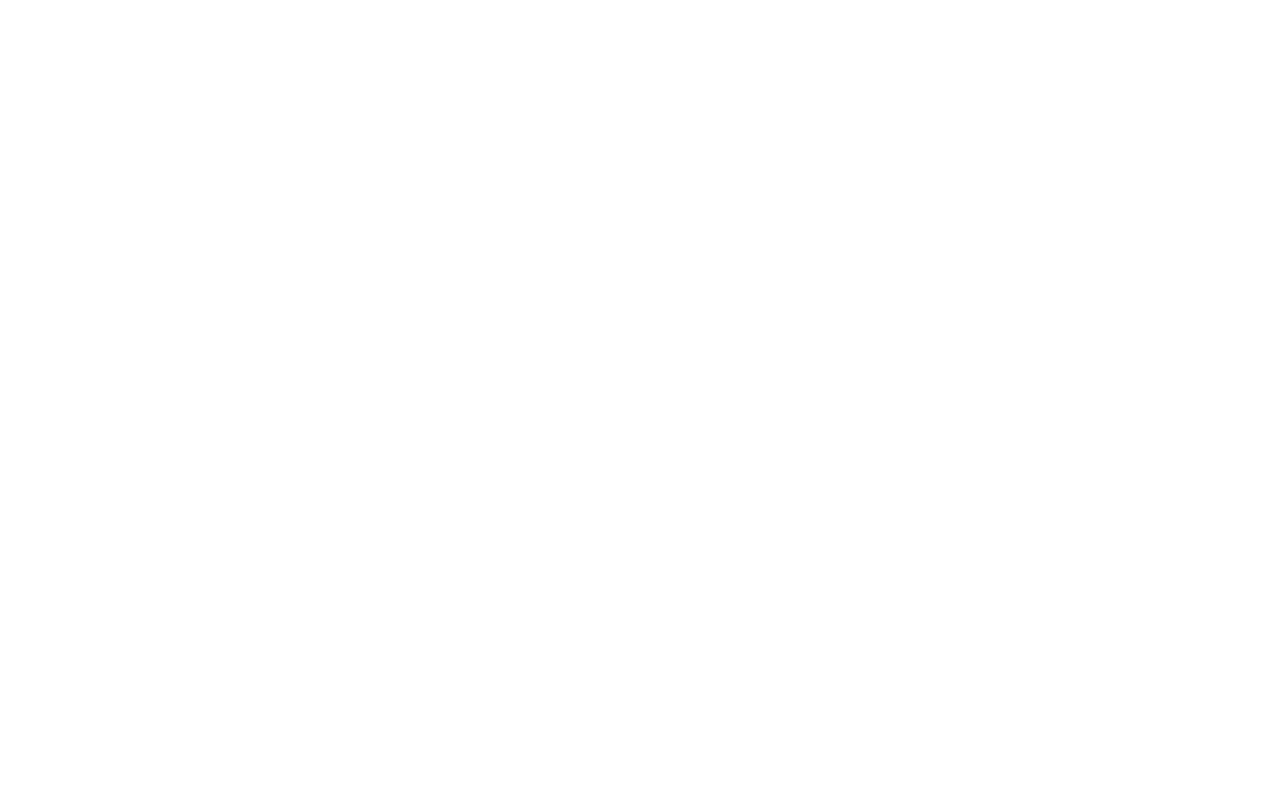
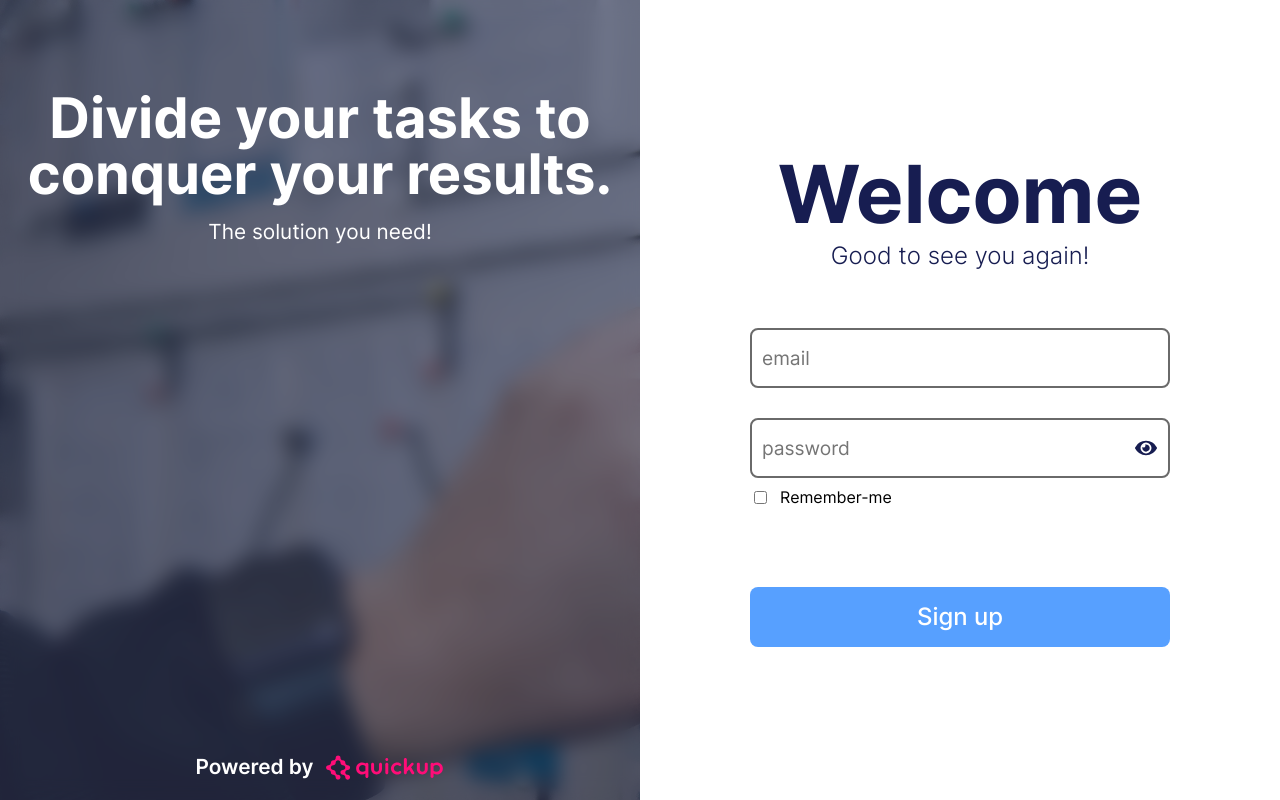
Before and after one commit to GabrielSiron/kanban-taskv1, a React (Create React App) app in the folder react/: page / in a window 1280 px wide. Before the commit this address had no page. Built offline with nearby package versions, Linux system fonts and the light colour scheme.

Commit message:
resolve end login screen #10

```diff
--- a/react/src/components/input/index.tsx
+++ b/react/src/components/input/index.tsx
@@ -1,16 +1,22 @@
 import React,{useEffect, useState} from 'react'
-import {Input, InputPasswordContainer, InputPassword, PasswordPreview} from './style';
+import {Input, InputPasswordContainer, InputPassword, PasswordPreview, IncorrectEmailWarning} from './style';
 import Eye from '../../assets/icon/eye.svg';
 import EyeSlash from '../../assets/icon/eye-slash.svg';
 const InputComponent = (props:any)=>{
     let inputType:string = props.inputType;
     const [passwordIsVisible, setPasswordIsVisible] = useState(true);
     const [passwordTypeView, setPasswordTypeView] = useState('password');
+    const [emailContent, setEmailContent] = useState('');
+    const [testValidation, setTestValidation] = useState(null);
     const ChangeSecureText=()=>{
         setPasswordIsVisible(!passwordIsVisible);
     }
+    const EmailValidation = (event: React.ChangeEvent<HTMLInputElement>)=>{
+        let emailRegex:any =  /\S+@\S+\.\S+/;
+        setEmailContent(event.target.value);
+        setTestValidation(emailRegex.test(emailContent));
+    }
     useEffect(()=>{
-
         if (passwordIsVisible == true){
             setPasswordTypeView('password');
         }
@@ -22,18 +28,25 @@ const InputComponent = (props:any)=>{
         <>
             {
                 inputType == 'password' ?
-                <>
                     <InputPasswordContainer>
                         <InputPassword placeholder={inputType} required type={passwordTypeView}/>
                         <PasswordPreview type='button' onClick={ChangeSecureText}>
                             { passwordIsVisible ? <img src={Eye} width={22} height={16} alt="view password" draggable={false}/> : <img src={EyeSlash} width={25} height={20} alt="view password" draggable={false}/> }
                         </PasswordPreview>
                     </InputPasswordContainer>
-                </>
                 :
-                <>
-                    <Input placeholder={inputType} required/>
-                </>
+                inputType == 'email' ?
+                    <>
+                        <Input placeholder={inputType} onChange={EmailValidation} validation={testValidation} required/>
+                        {
+                            testValidation == false ?
+                            <IncorrectEmailWarning>Your email should look like this: username@server.com!</IncorrectEmailWarning>
+                            :
+                            <></>
+                        }
+                    </>
+                :
+                <></>
             }
         </>
     );
--- a/react/src/components/input/style.ts
+++ b/react/src/components/input/style.ts
@@ -1,5 +1,7 @@
 import styled from "styled-components";
-
+type ProtoType = {
+    validation: any;
+};
 const CommonInput = styled.input`
     padding: 10px;
     font-size: 1.2rem;
@@ -9,13 +11,7 @@ const CommonInput = styled.input`
     outline: 0;
 `;
 
-export const Input = styled(CommonInput)`
-    width: 100%;
-    height: 60px;
-    background-color: rgba(0, 0, 0, .0);
-    border: 2px solid #6A6A6A;
-    margin-top: 30px;
-`
+
 export const InputPasswordContainer = styled.div`
     width: 100%;
     height: 60px;
@@ -47,3 +43,18 @@ export const PasswordPreview = styled.button`
     border: none;
     cursor: pointer;
 `
+export const IncorrectEmailWarning = styled.p`
+    align-self: flex-start;
+    font-family:'inter-regular';
+    color: #eb4d4b;
+    margin-top: 10px;
+`
+export const Input = styled(CommonInput).attrs((props:ProtoType)=>({
+    border: props.validation,
+}))<ProtoType>`
+    width: 100%;
+    height: 60px;
+    background-color: rgba(0, 0, 0, .0);
+    border: 2px solid ${(props)=>props.validation == null ? '#6A6A6A' : props.validation == false ? '#eb4d4b' : props.validation == true ? '#2ecc71' : ''};
+    margin-top: 30px;
+`;
--- a/react/src/pages/sign-in/index.tsx
+++ b/react/src/pages/sign-in/index.tsx
@@ -2,6 +2,7 @@ import React from 'react';
 import { AuthPage, CallToActionSide, AuthSide, MainView, MainTitle, SubTitle, ImageContainer,
 PoweredContainer, PoweredTxt, WelcomeContainer,AuthTitle, AuthSubTitle, Form, SignInBuntton
 } from '../../styles/main-auth-structure';
+import { RemembermeContainer, RemembermeInput, RemembermeLabel } from './style'
 import Kanban from '../../assets/img/kanban.jpg';
 import QuickupLogo from '../../assets/img/quickup.svg'
 import InputComponent from '../../components/input/index';
@@ -30,7 +31,11 @@ const SignIn = () => {
         <Form>
           <InputComponent inputType={'email'}/>
           <InputComponent inputType={'password'}/>
-          <SignInBuntton>Sign up</SignInBuntton>
+          <RemembermeContainer>
+            <RemembermeInput type='checkbox' id='login' name='login'/>
+            <RemembermeLabel htmlFor='login'>Remember-me</RemembermeLabel>
+          </RemembermeContainer>
+          <SignInBuntton disabled={false}>Sign up</SignInBuntton>
         </Form>
       </AuthSide>
     </AuthPage>
--- a/react/src/pages/sign-in/style.ts
+++ b/react/src/pages/sign-in/style.ts
@@ -1,11 +1,15 @@
 import styled from "styled-components";
 
-export const SignInPage = styled.div`
+export const RemembermeContainer = styled.div`
+    align-self: flex-start;
+    margin-top: 10px;
+    display: flex;
+    align-items: center;
+`
+export const RemembermeInput = styled.input`
 
 `
-export const CallToActionContainer = styled.section`
-
+export const RemembermeLabel = styled.label`
+    font-family: 'inter-regular';
+    margin-left: 10px;
 `
-export const SignInContainer = styled.section`
-
-`
--- a/react/src/routes/index.tsx
+++ b/react/src/routes/index.tsx
@@ -6,7 +6,7 @@ export const AppRoutes = ()=>{
     return(
         <Router>
             <Routes>
-                <Route path='/signin' element={<SignIn/>}/>
+                <Route path='/' element={<SignIn/>}/>
             </Routes>
         </Router>
     );
--- a/react/src/styles/main-auth-structure.ts
+++ b/react/src/styles/main-auth-structure.ts
@@ -68,6 +68,7 @@ export const AuthSide = styled.section`
     align-items: center;
     box-sizing: border-box;
     padding: 90px 0;
+    justify-content: center;
 `;
 
 export const WelcomeContainer = styled.div`
@@ -89,7 +90,7 @@ export const AuthSubTitle = styled.h5`
     margin-top: 10px;
 `;
 export const Form = styled.form`
-    width: 410px;
+    width: 420px;
     /* background-color: green; */
     display: flex;
     flex-direction: column;
@@ -104,15 +105,16 @@ export const SignInBuntton = styled.button`
     font-family: 'inter-medium';
     font-size: 1.5rem;
     color: #fff;
-    background-color: #57A0FF;
+    background-color: ${props=>props.disabled ? '#AAD0FF' : '#57A0FF'};
+    cursor: ${props=>props.disabled ? 'default' : 'pointer'};
     border: none;
-    cursor: pointer;
     transition: .2s ease-out;
     margin-top: 80px;
     &:hover{
-        background-color: #80b7ff;
+        background-color: ${props=>props.disabled ? '#AAD0FF' : '#80b7ff'};
     }
     &:active{
-        background-color: #377ad2;
+        background-color: ${props=>props.disabled ? '#AAD0FF' : '#377ad2'};
     }
+
 `;
```
Also changed, not shown: 1 other file (tests, documents, lock files or other folders).
